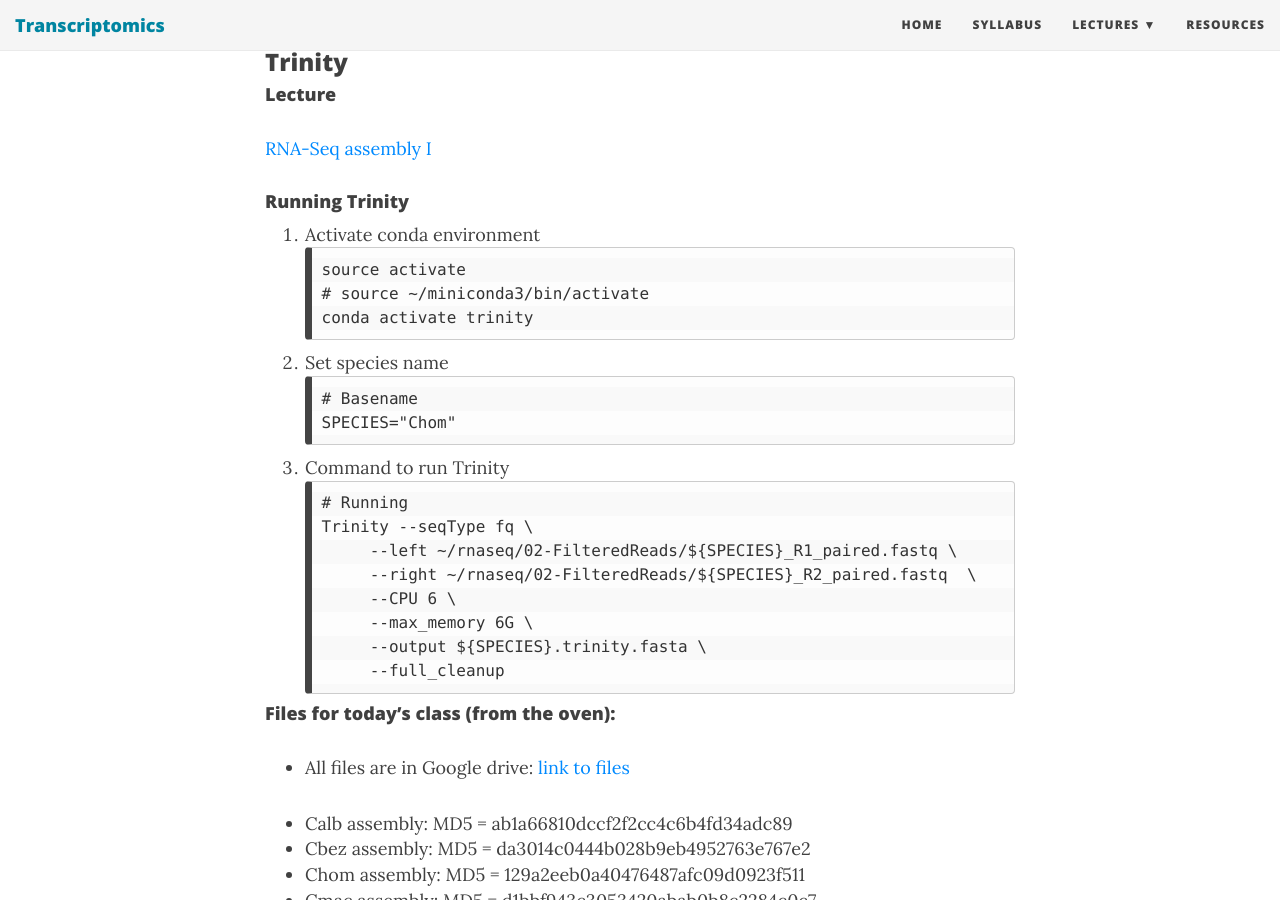
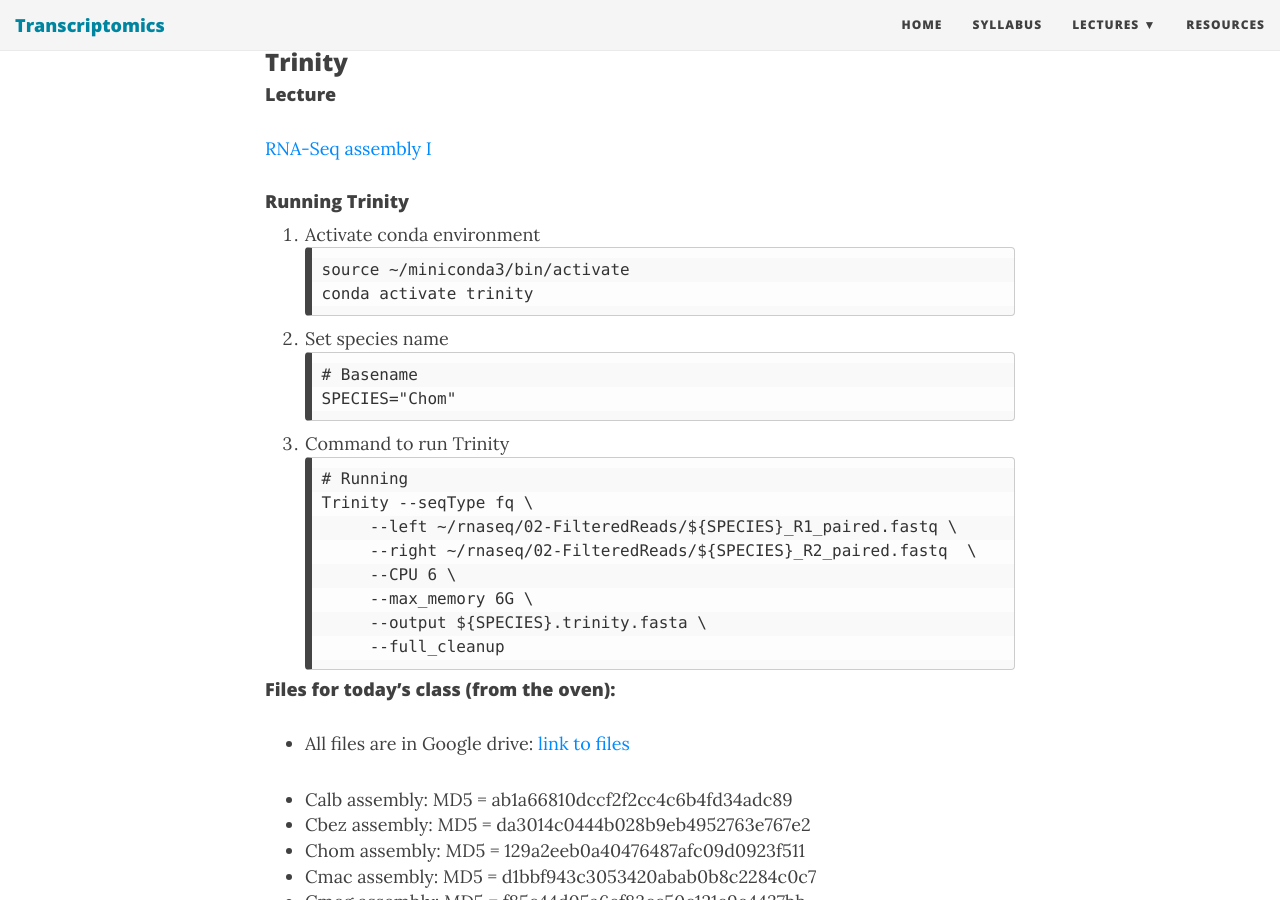
Before and after one commit to tttorres/transcriptomics, a Jekyll site: the page built from _posts/2025-01-27-Day03.md, in a window 1280 px wide and 900 px high, scrolled down 475 px. Built offline with Jekyll 4.4.1, drawn with Linux system fonts in a browser that asks for light colours; nearby versions of some CDN libraries.

Commit message:
Update 2025-01-27-Day03.md

````diff
--- a/_posts/2025-01-27-Day03.md
+++ b/_posts/2025-01-27-Day03.md
@@ -20,8 +20,7 @@ title: Day 03
 
 1. Activate conda environment
 ```
-source activate
-# source ~/miniconda3/bin/activate
+source ~/miniconda3/bin/activate
 conda activate trinity
 ```
 
````
